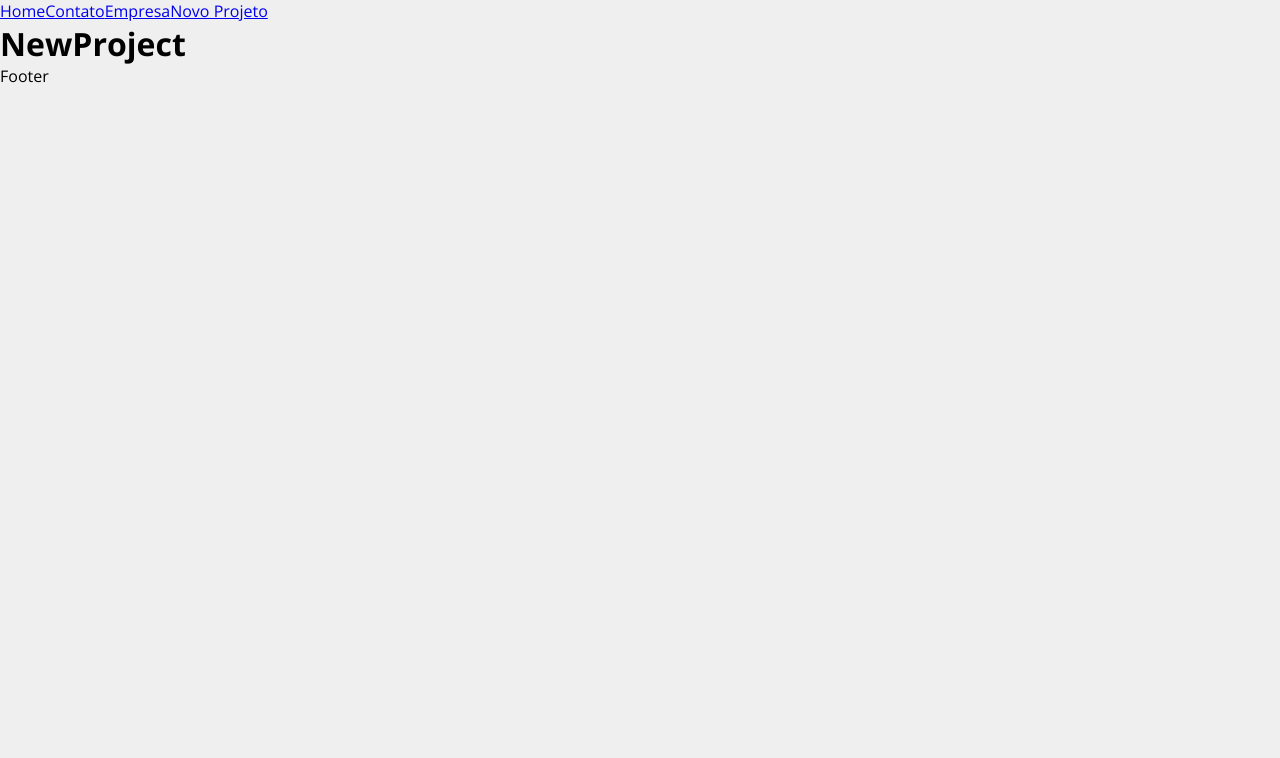
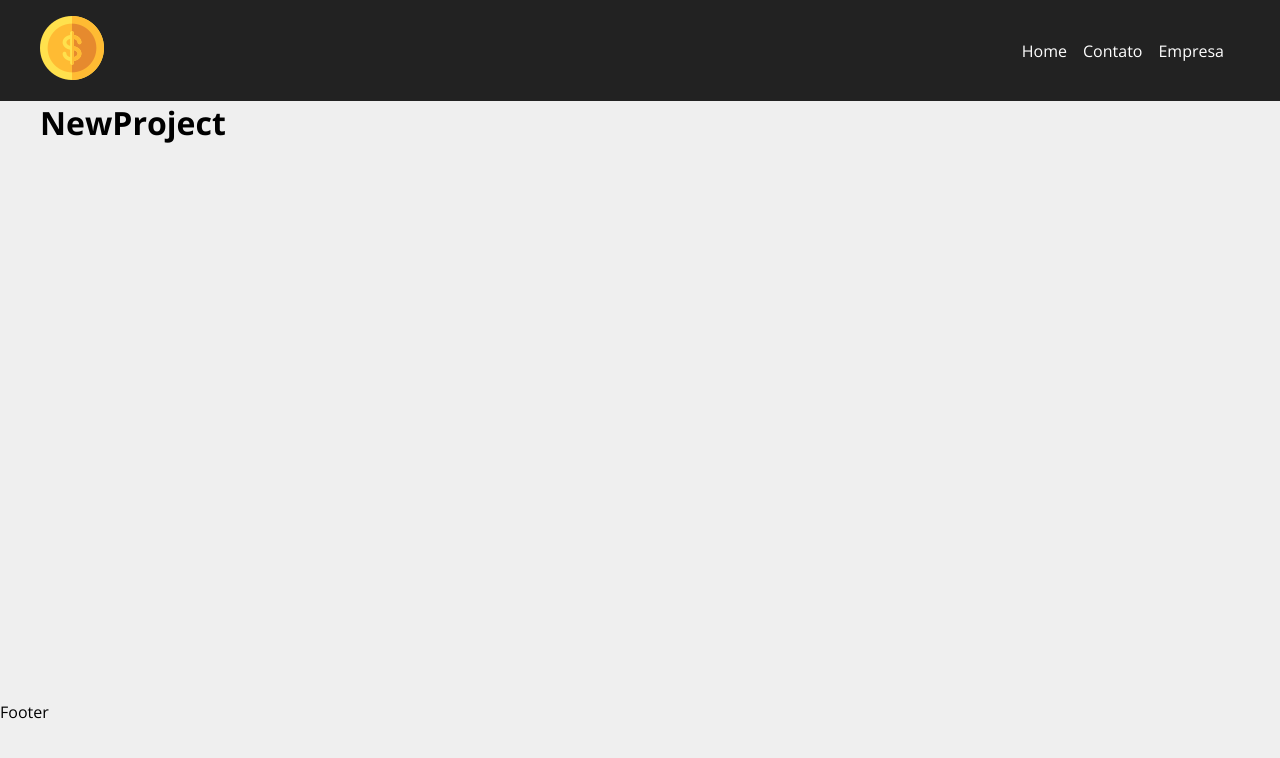
Before and after one commit to MarcosDavi-Dev/Cost, a React (Create React App) app: page /newproject in a window 1280 px wide. Shown: the top 758 px of the page. Built offline with nearby package versions, Linux system fonts and the light colour scheme.

Commit message:
Criação da Navbar

```diff
--- a/src/App.js
+++ b/src/App.js
@@ -1,20 +1,20 @@
+/*Imports */
 import { BrowserRouter as Router, Routes, Route, Link} from 'react-router-dom'
 import Home from './components/pages/Home'
+import Company from './components/pages/Company'
 import Contact from './components/pages/Contact'
-import Company from './components/pages/Company'
 import NewProject from './components/pages/Newproject'
+
 import Container from './components/layout/Container'
+import Navbar from './components/layout/Navbar'
+import Footer from './components/layout/Footer'
+
 
 function App() {
   return (
     <Router>
-      <div>
-        <Link to="/">Home</Link>
-        <Link to="/contact">Contato</Link>
-        <Link to="/company">Empresa</Link>
-        <Link to="/newproject">Novo Projeto</Link>
-      </div>
-      <Container customClass="min-height">
+      <Navbar />
+      <Container customClass='min-height'>
        <Routes>
           <Route path='/' element={<Home/>}/>
           <Route path='/company'element={<Company/>}/>
@@ -22,9 +22,9 @@
           <Route path='/newproject'element={<NewProject/>}/>
         </Routes>
       </Container>
-      <p>Footer</p>
+
+     <Footer />
     </Router>
-
   );
 }
 
--- a/src/components/layout/Container.js
+++ b/src/components/layout/Container.js
@@ -1,4 +1,4 @@
-import styles from './Container.modulo.css'
+import styles from './Container.module.css'
 
 function Container (props) {
     return (
--- a/src/components/layout/Container.modulo.css
+++ b/src/components/layout/Container.module.css
@@ -1,3 +1,4 @@
+
 .container {
     width: 1200px;
     display: flex;
@@ -7,7 +8,8 @@
 }
 
 .min-height {
-    min-height: 75%;
+    min-height: 75vh;
+    /*Seguindo a ideia o Vh é V = view, H = height que significa altura, então 100vh é toda altura visível do seu navegador.*/
 }
 
 .start {
--- /dev/null
+++ b/src/components/layout/Footer.js
@@ -0,0 +1,5 @@
+function Footer () {
+    return <p>Footer</p>
+    }
+
+    export default Footer
--- /dev/null
+++ b/src/components/layout/Navbar.js
@@ -0,0 +1,31 @@
+import {Link} from 'react-router-dom'
+
+import Container from './Container'
+
+import styles from './navbar.module.css'
+import logo from '../../img/costs_logo.png'
+
+function Navbar () {
+    return (
+    <nav class={styles.navbar}>
+        <Container>
+            <Link to="/">
+                <img src={logo} alt="cost" />
+            </Link>
+            <ul class={styles.list}>
+                <li class={styles.item}>
+                     <Link to="/">Home</Link>
+                </li>
+                <li class={styles.item}>
+                    <Link to="/contact">Contato</Link>
+                </li>
+                <li class={styles.item}>
+                    <Link to="/company">Empresa</Link>
+                </li>
+            </ul>
+        </Container>
+    </nav>
+    )
+}
+
+export default Navbar
--- /dev/null
+++ b/src/components/layout/navbar.module.css
@@ -0,0 +1,25 @@
+.navbar {
+    display: flex;
+    justify-content: space-between;
+    background-color: #222;
+    padding: 1em;
+    }
+
+    .list {
+    display: flex;
+    list-style: none;
+    align-items: center;
+    }
+
+    .item {
+    margin-right: 1em;
+    }
+
+    .item a {
+    color: #FFF;
+    text-decoration: none;
+    }
+
+    .item a:hover {
+    color: #FFBB33;
+    }
```
Also changed, not shown: src/components/layout/footer.module.css (added). Lines whose indentation alone changed are shown as unchanged.
